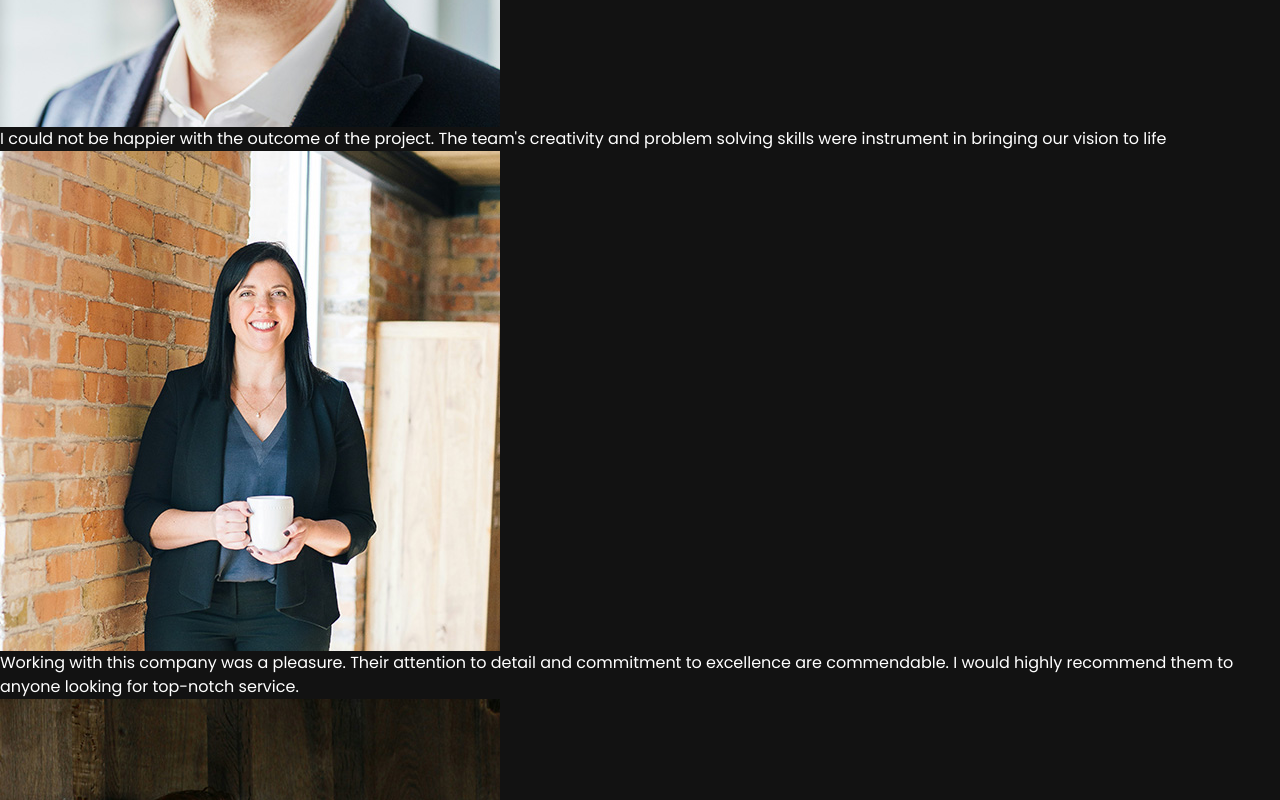
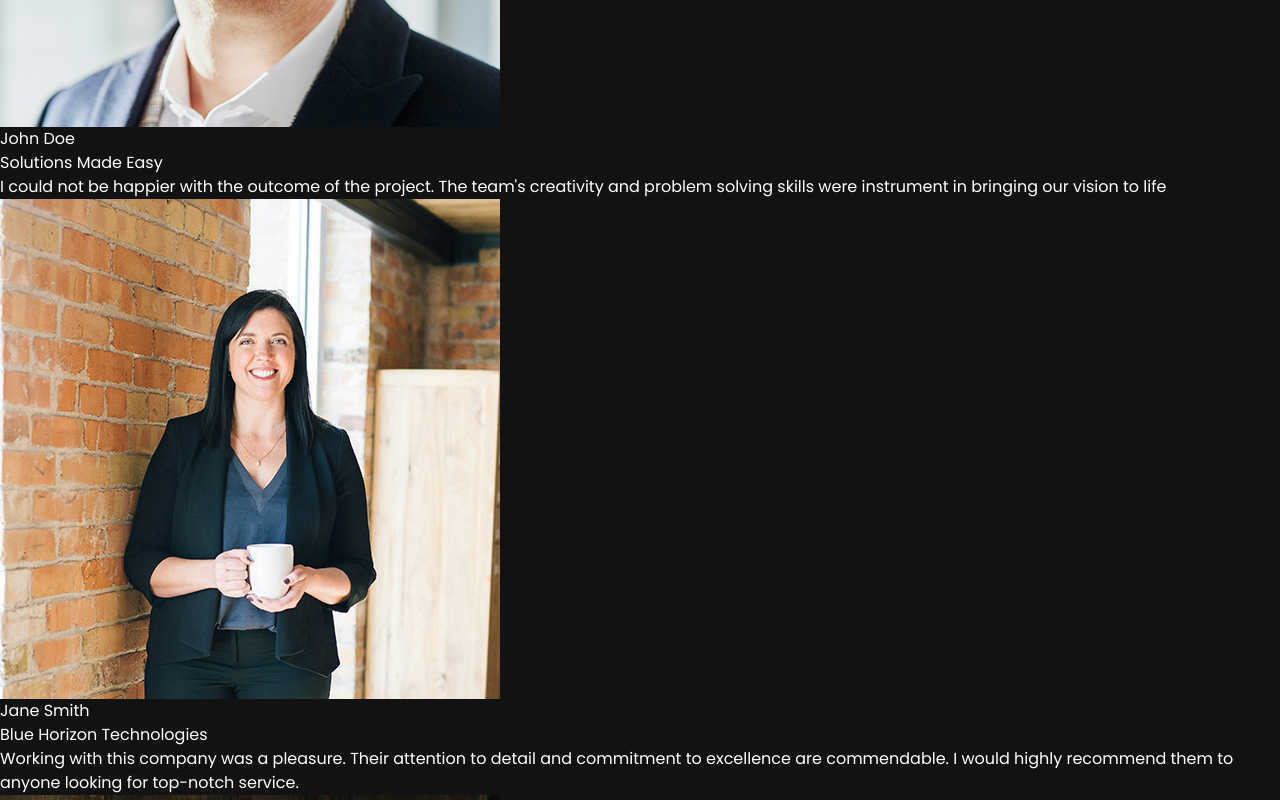
Before and after one commit to Shazaiib47/advancedr, a React (Vite) app: page / in a window 1280 px wide. Shown: the part 4380-5180 px from the top of the page. Built offline with nearby package versions, Linux system fonts and the light colour scheme.

Commit message:
imported testimonial mapping for users, info, company with styling

```diff
--- a/src/components/TestimonialsSection.jsx
+++ b/src/components/TestimonialsSection.jsx
@@ -12,8 +12,13 @@ const TestimonialsSection = () => {
                     <div className="bg-neutral rounded-md p-6 text-md border border-neutral-800 font-thin">
                         <p>{testimonials.text}</p>
                         <div className="flex mt-8 items-start">
-                            <img src={testimonials.image} alt="{testimonials.user}" />
+                            <img
+                            className="w-12 h-12 mr-6 rounded-full border border-neutral-300"
+                            src={testimonials.image}
+                            alt="{testimonials.user}" />
                         </div>
+                        <h6>{testimonials.user}</h6>
+                        <span className="text-sm font-normal italic text-neutral-600">{testimonials.company}</span>
                     </div>
                 </div>
             ))}
```
